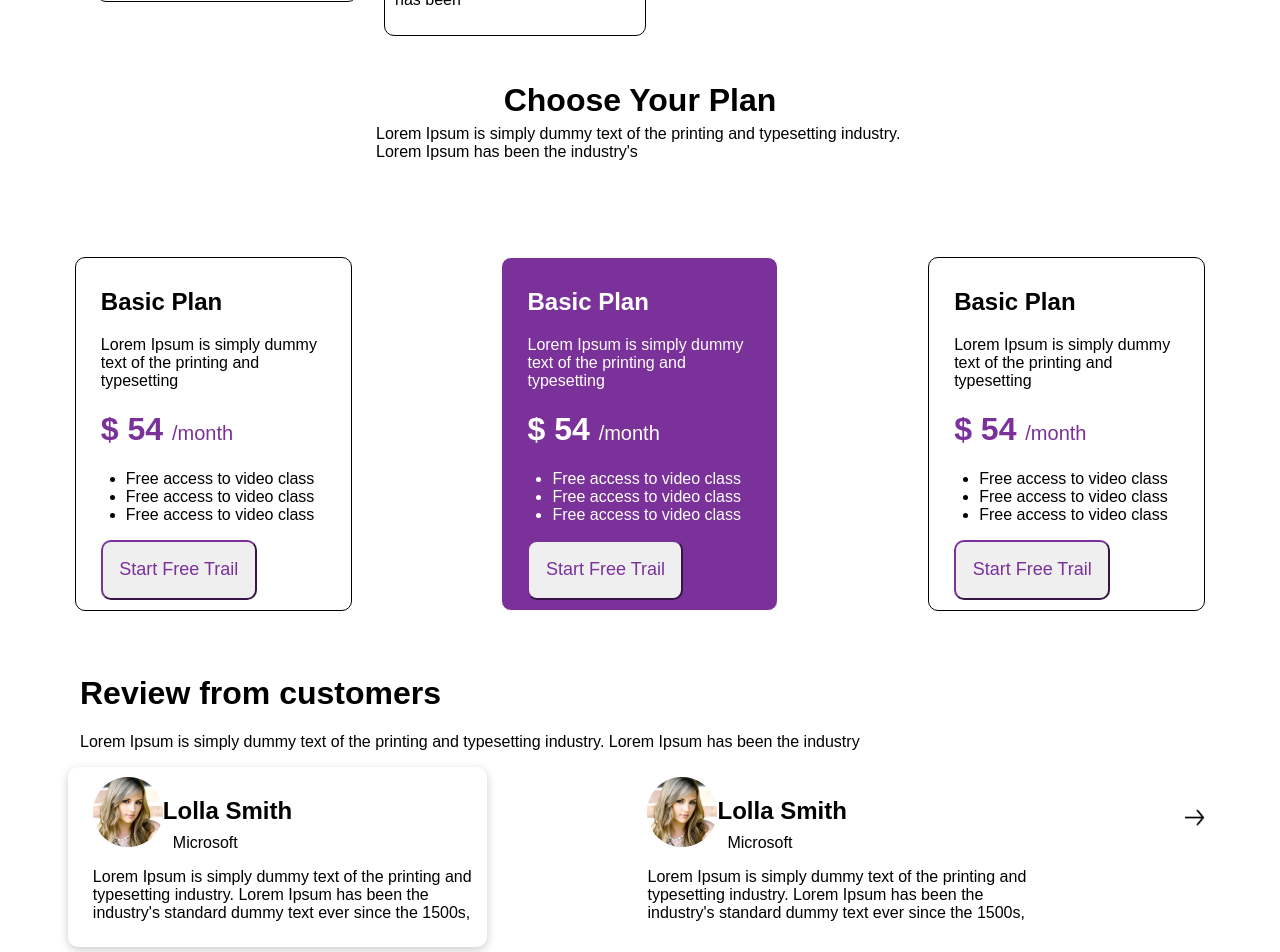
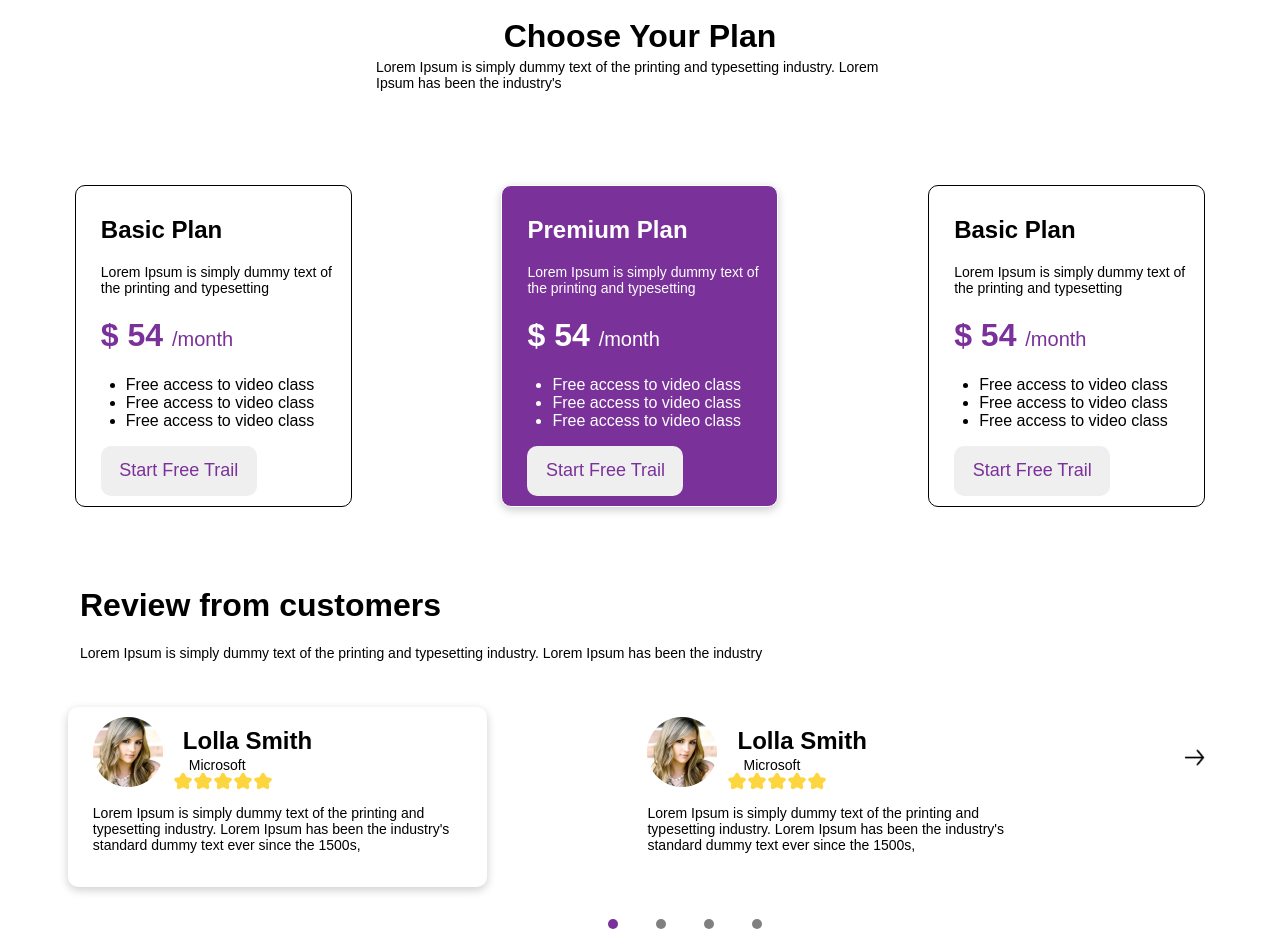
Before and after one commit to NikhilSriSu/hirinigTest, a React (Create React App) app in the folder testhirinig/: page / in a window 1280 px wide. Shown: the part 1040-1992 px from the top of the page. Built offline with nearby package versions, Linux system fonts and the light colour scheme.

Commit message:
'initial'

```diff
--- a/testhirinig/src/Content.js
+++ b/testhirinig/src/Content.js
@@ -55,11 +55,11 @@ function Content() {
         </div>
         <div style={{ marginTop: "-24pc", marginLeft: "50pc"}}>
             <h1> About the Course </h1>
-            <p>Lorem Ipsum is simply dummy text of the printing and typesetting industry. Lorem Ipsum has been the industry's standard dummy text ever since the 1500s, when an unkno</p>
+            <p style={{width:"18pc"}}>Lorem Ipsum is simply dummy text of the printing and typesetting industry. Lorem Ipsum has been the industry's standard dummy text ever since the 1500s, when an unkno</p>
             <button className='button'>Explore now</button>
         </div>
 
-        <div style={{ marginTop: "9pc", display:"flex", justifyContent:"center"}}>
+        <div style={{ marginTop: "13pc", display:"flex", justifyContent:"center"}}>
             <h1> Choose Your Plan</h1>
         </div>
         <div style={{ marginTop: "-2pc", display:"flex", justifyContent:"center"}}>
@@ -75,10 +75,10 @@ function Content() {
             <li>Free access to video class</li>
             <li>Free access to video class</li>
         </ul>
-        <button style={{ height: "60px", width: "156px", borderRadius:"10px", borderColor:"#7A3199", color:"#7A3199", fontSize:"18px"}}>Start Free Trail</button>
+        <button style={{border:"none", height: "50px", width: "156px", borderRadius:"10px", borderColor:"#7A3199", color:"#7A3199", fontSize:"18px"}}>Start Free Trail</button>
         </div>
-        <div style={{border:"solid 1px", borderRadius:"10px" ,padding:"10px", paddingLeft:"25px", marginTop:"5pc", width:"15pc", background:"#7A3199", color:"white"}}>
-         <h2 style={{color:"White"}}>Basic Plan</h2>
+        <div className='cardShadow' style={{border:"solid 1px", borderRadius:"10px" ,padding:"10px", paddingLeft:"25px", marginTop:"5pc", width:"15pc", background:"#7A3199", color:"white"}}>
+         <h2 style={{color:"White"}}>Premium Plan</h2>
          <p>Lorem Ipsum is simply dummy text of the printing and typesetting</p>
          <h1 style={{color:"white"}}>$ 54 <span style={{fontSize:"20px", fontWeight:"300", marginTop:"-10px"}}>/month</span></h1>
          <ul style={{marginLeft:"-15px"}}>
@@ -86,7 +86,7 @@ function Content() {
             <li>Free access to video class</li>
             <li>Free access to video class</li>
         </ul>
-        <button style={{ height: "60px", width: "156px", borderRadius:"10px", borderColor:"#7A3199", color:"#7A3199", fontSize:"18px"}}>Start Free Trail</button>
+        <button style={{border:"none", height: "50px", width: "156px", borderRadius:"10px", borderColor:"#7A3199", color:"#7A3199", fontSize:"18px"}}>Start Free Trail</button>
         </div>
         <div style={{border:"solid 1px", borderRadius:"10px" ,padding:"10px", paddingLeft:"25px",marginTop:"5pc", width:"15pc"}}>
          <h2>Basic Plan</h2>
@@ -97,40 +97,54 @@ function Content() {
             <li>Free access to video class</li>
             <li>Free access to video class</li>
         </ul>
-        <button style={{ height: "60px", width: "156px", borderRadius:"10px", borderColor:"#7A3199", color:"#7A3199", fontSize:"18px"}}>Start Free Trail</button>
+        <button style={{border:"none", height: "50px", width: "156px", borderRadius:"10px", borderColor:"#7A3199", color:"#7A3199", fontSize:"18px"}}>Start Free Trail</button>
         </div>
         </div>
 
-        <div style={{marginTop:"4pc", marginLeft:"5pc"}}>
+        <div style={{marginTop:"5pc", marginLeft:"5pc"}}>
             <h1>Review from customers</h1>
             <p>Lorem Ipsum is simply dummy text of the printing and typesetting industry. Lorem Ipsum has been the industry</p>
-        <div style={{display:"flex", justifyContent:"space-around", marginTop:"-5pc", marginLeft:"-5pc", alignItems:"center"}}>
+        <div style={{display:"flex", justifyContent:"space-around", marginTop:"-3pc", marginLeft:"-5pc", alignItems:"center"}}>
         <div className='cardShadow' style={{ borderRadius:"10px" ,padding:"10px", paddingLeft:"25px", marginTop:"5pc", width:"24pc", height:"10pc"}}>
           <div style={{display:"flex"}}>
           <img src="Lolla1.png" alt="Image 2" />
-         <h2>Lolla Smith</h2>
+         <h2 style={{marginTop:"10px", marginLeft:"20px"}}>Lolla Smith</h2>
           </div>
-          <p style={{marginLeft:"5pc", marginTop:"-13px"}}>Microsoft</p>
+          <p style={{marginLeft:"6pc", marginTop:"-30px"}}>Microsoft</p>
+          <div style={{display:"flex", marginLeft: "5pc", marginTop: "-1pc"}}>
+          <img src="fluent-emoji-flat_star.png" alt="Image 2" />
+          <img src="fluent-emoji-flat_star.png" alt="Image 2" />
+          <img src="fluent-emoji-flat_star.png" alt="Image 2" />
+          <img src="fluent-emoji-flat_star.png" alt="Image 2" />
+          <img src="fluent-emoji-flat_star.png" alt="Image 2" />
+          </div>
          <p>Lorem Ipsum is simply dummy text of the printing and typesetting industry. Lorem Ipsum has been the industry's standard dummy text ever since the 1500s,</p>
         </div>
 
         <div style={{ borderRadius:"10px" ,padding:"10px", paddingLeft:"25px", marginTop:"5pc", width:"24pc", height:"10pc"}}>
           <div style={{display:"flex"}}>
           <img src="Lolla1.png" alt="Image 2" />
-         <h2>Lolla Smith</h2>
+         <h2 style={{marginTop:"10px", marginLeft:"20px"}}>Lolla Smith</h2>
           </div>
-          <p style={{marginLeft:"5pc", marginTop:"-13px"}}>Microsoft</p>
+          <p style={{marginLeft:"6pc", marginTop:"-30px"}}>Microsoft</p>
+          <div style={{display:"flex", marginLeft: "5pc", marginTop: "-1pc"}}>
+          <img src="fluent-emoji-flat_star.png" alt="Image 2" />
+          <img src="fluent-emoji-flat_star.png" alt="Image 2" />
+          <img src="fluent-emoji-flat_star.png" alt="Image 2" />
+          <img src="fluent-emoji-flat_star.png" alt="Image 2" />
+          <img src="fluent-emoji-flat_star.png" alt="Image 2" />
+          </div>
          <p>Lorem Ipsum is simply dummy text of the printing and typesetting industry. Lorem Ipsum has been the industry's standard dummy text ever since the 1500s,</p>
         </div>
         <img src="pepicons-pencil_arrow-right.png" alt="Image 2" height={35}/>
         </div>
-        <div className="dot" style={{marginTop:"2pc", marginLeft:"30pc"}}></div>
-      <div className="dot" style={{marginTop:"2pc", marginLeft:"45pc", background:"grey"}}></div>
-      <div className="dot" style={{marginTop:"2pc", marginLeft:"40pc", background:"grey"}}></div>
-      <div className="dot" style={{marginTop:"2pc", marginLeft:"35pc", background:"grey"}}></div>
+        <div className="dot" style={{marginTop:"2pc", marginLeft:"33pc"}}></div>
+      <div className="dot" style={{marginTop:"2pc", marginLeft:"36pc", background:"grey"}}></div>
+      <div className="dot" style={{marginTop:"2pc", marginLeft:"39pc", background:"grey"}}></div>
+      <div className="dot" style={{marginTop:"2pc", marginLeft:"42pc", background:"grey"}}></div>
         </div>
 
-        <div style={{ marginTop: "3pc", display:"flex", justifyContent:"center"}}>
+        <div style={{ marginTop: "8pc", display:"flex", justifyContent:"center"}}>
             <h1> We have what you're looking for</h1>
         </div>
         <div style={{ marginTop: "-1pc", display:"flex", justifyContent:"center"}}>
@@ -141,7 +155,7 @@ function Content() {
         <button className='button'><b>Get Started now</b></button>
         </div>
 
-        <div className='footer' style={{borderTop:"solid 1px", marginTop:"5pc"}}>
+        <div className='footer' style={{borderTop:"solid 1px", marginTop:"5pc", height:"20px"}}>
             <span>All Right Reserved @Copyright 2023</span>
 
            <div className='footer1'>
--- a/testhirinig/src/app.css
+++ b/testhirinig/src/app.css
@@ -4,7 +4,9 @@ body {
   font-family: sans-serif;
 }
 
-
+p{
+  font-size: 14px;
+}
 
 .rectangle {
   width: 100%;
@@ -42,10 +44,11 @@ body {
   border-radius: 10px;
   background: var(--danger, linear-gradient(90deg, #4776E6 0%, #8E54E9 100%));
   color: white;
-  height: 60px;
+  height: 50px;
   width: 156px;
   margin-top: 55px;
   font-size: 15px;
+  border: none;
 }
 
 .image-container {
```
Also changed, not shown: testhirinig/public/fluent-emoji-flat_star.png (added).
